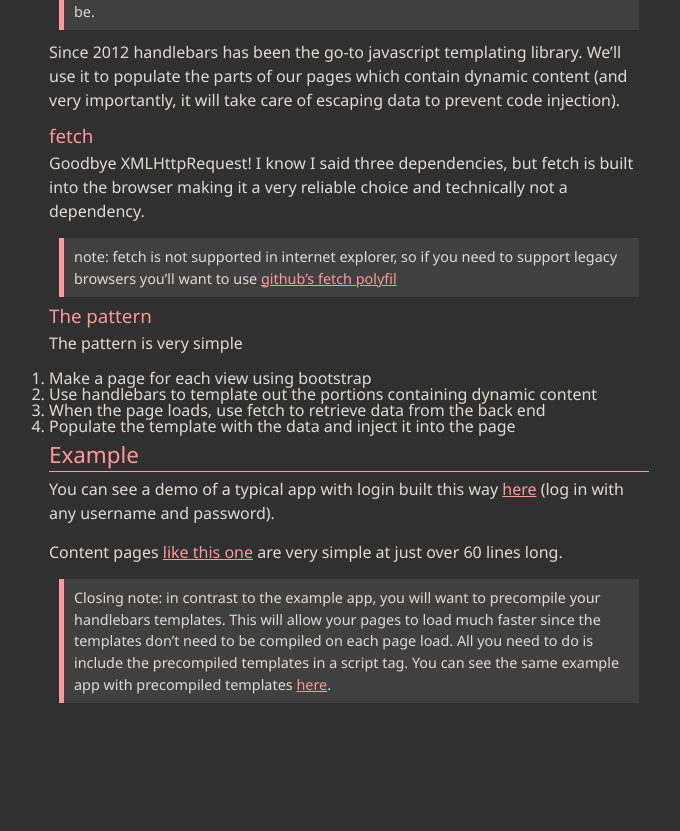
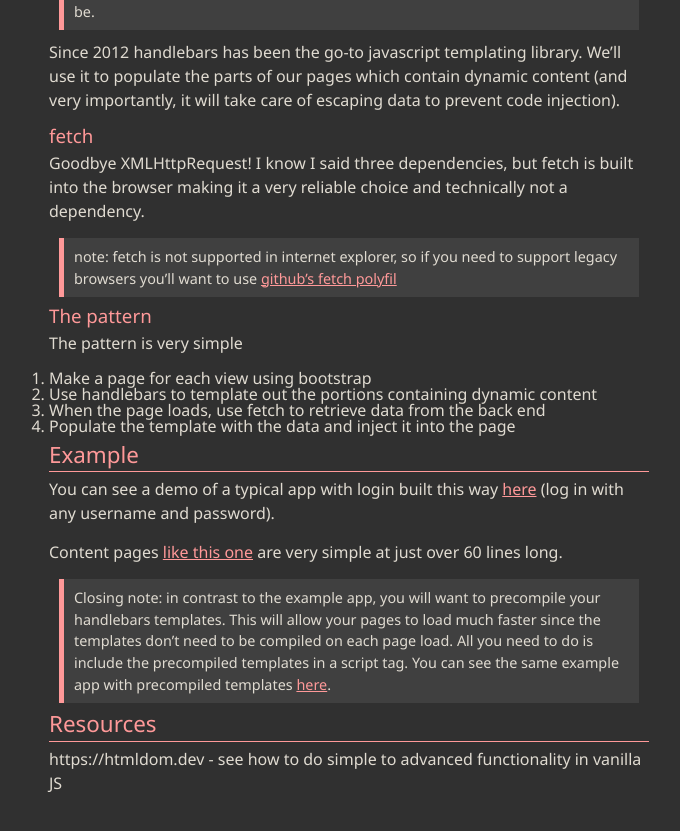
Before and after one commit to blackdoor/blog, a Jekyll site: the page built from _posts/2018-12-16-simple-front-end.md, in a window 1280 px wide and 900 px high, scrolled down 2571 px. Shown: the top 831 px of the window, without its empty margins (291-971 px from the left). Built offline with Jekyll 4.4.1, drawn with Linux system fonts in a browser that asks for light colours; before the commit the page ends 3374 px from its top, so only the background shows below that.

Commit message:
Update 2018-12-16-simple-front-end.md

```diff
--- a/_posts/2018-12-16-simple-front-end.md
+++ b/_posts/2018-12-16-simple-front-end.md
@@ -98,3 +98,7 @@ You can see a demo of a typical app with login built this way [here](https://kag
 Content pages [like this one](https://github.com/kag0/handlestrap/blob/master/whosits.html) are very simple at just over 60 lines long.
 
 > Closing note: in contrast to the example app, you will want to precompile your handlebars templates. This will allow your pages to load much faster since the templates don't need to be compiled on each page load. All you need to do is include the precompiled templates in a script tag. You can see the same example app with precompiled templates [here](https://github.com/kag0/handlestrap/blob/precompile/whosits.html).
+
+## Resources
+
+https://htmldom.dev - see how to do simple to advanced functionality in vanilla JS
```
